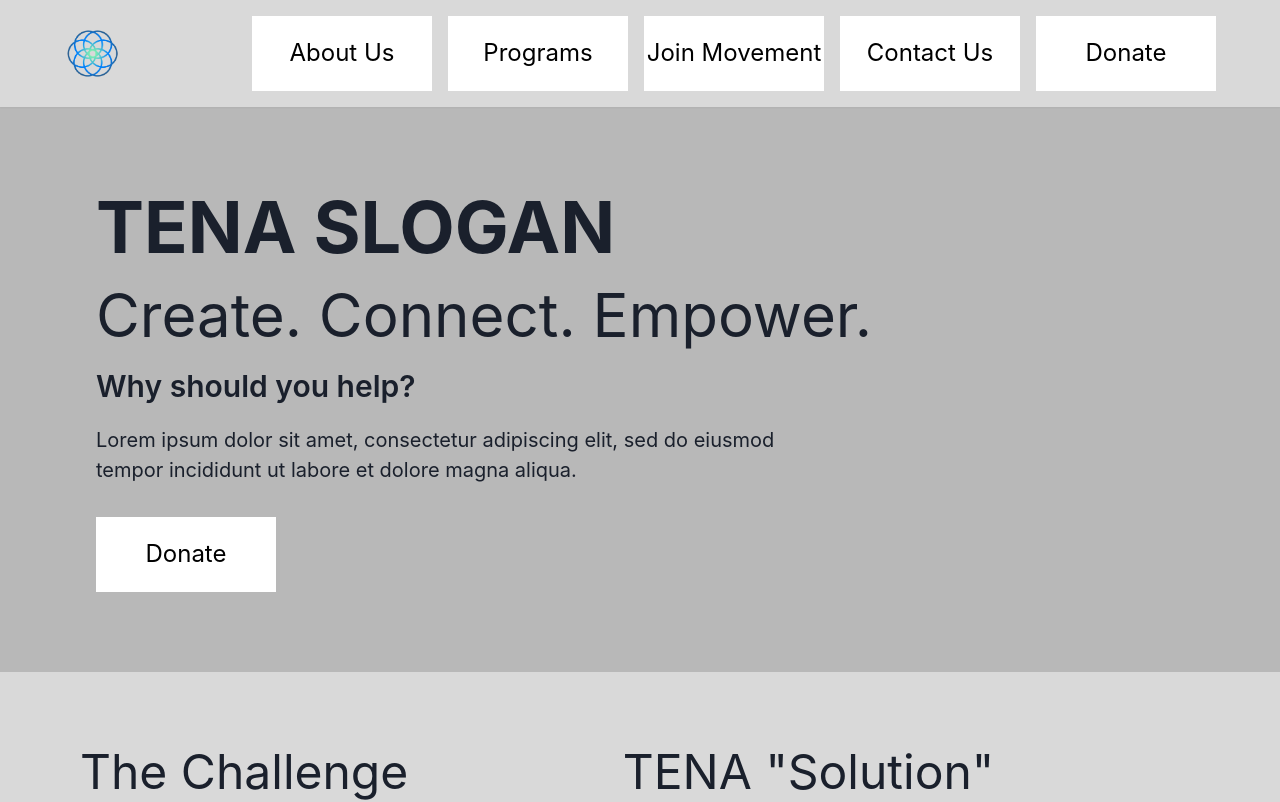
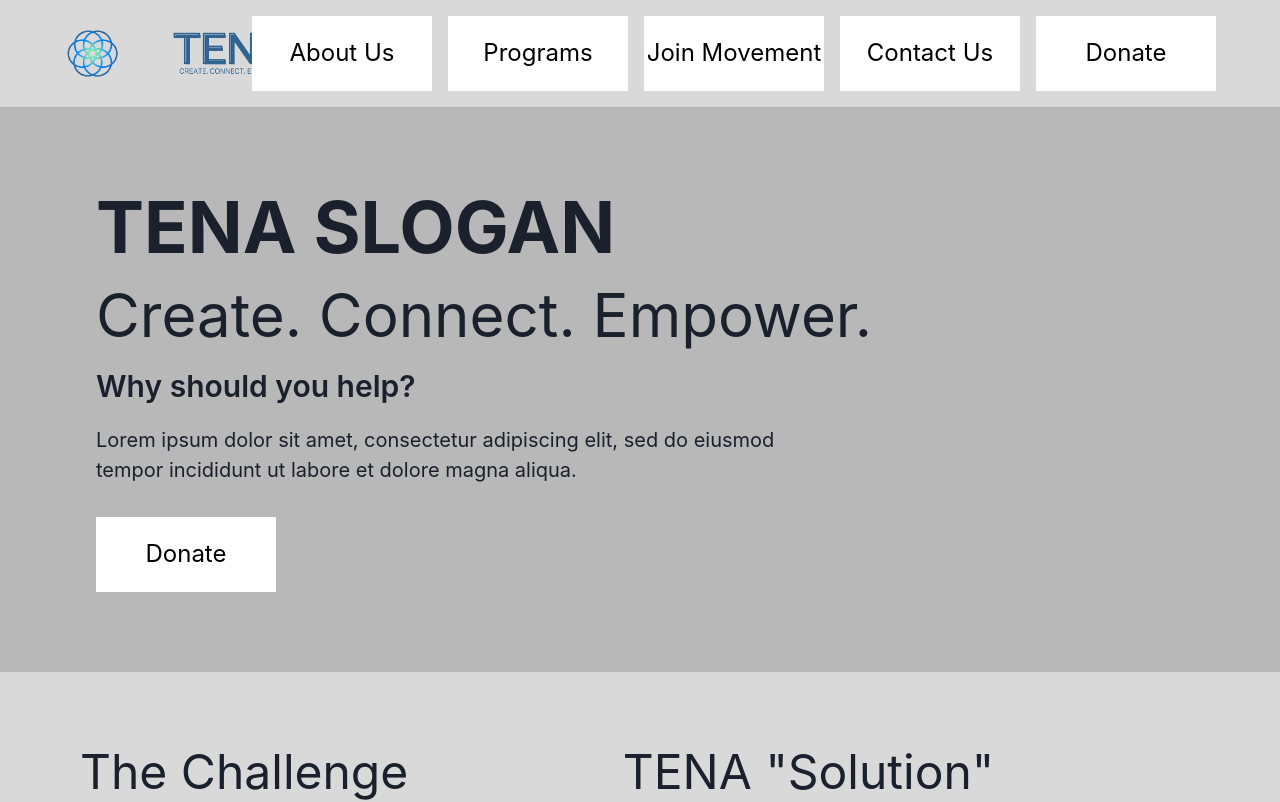
Before and after one commit to Cobby914/TENA, a React (Vite) app in the folder client/: page / in a window 1280 px wide. Shown: the top 802 px of the page. Built offline with nearby package versions, Linux system fonts and the light colour scheme.

Commit message:
navbar fix

```diff
--- a/client/src/components/home/layout/Navbar.jsx
+++ b/client/src/components/home/layout/Navbar.jsx
@@ -29,7 +29,12 @@ export default function Navbar() {
               h={{ base: "40px", md: "50px" }}
               objectFit="contain"
             />
-            {/* <Button>TENA</Button> */}
+            <Image
+              src={text_logo}
+              alt="TENA Text Logo"
+              h={{ base: "40px", md: "50px" }}
+              objectFit="contain"
+            />
           </Flex>
         </NavLink>
 
```
